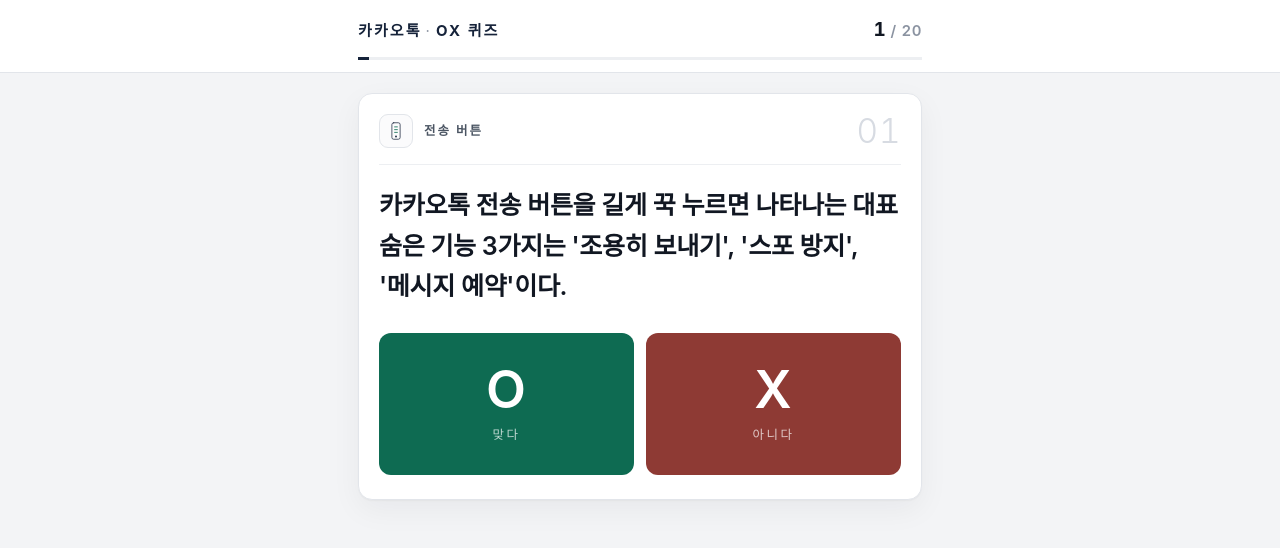
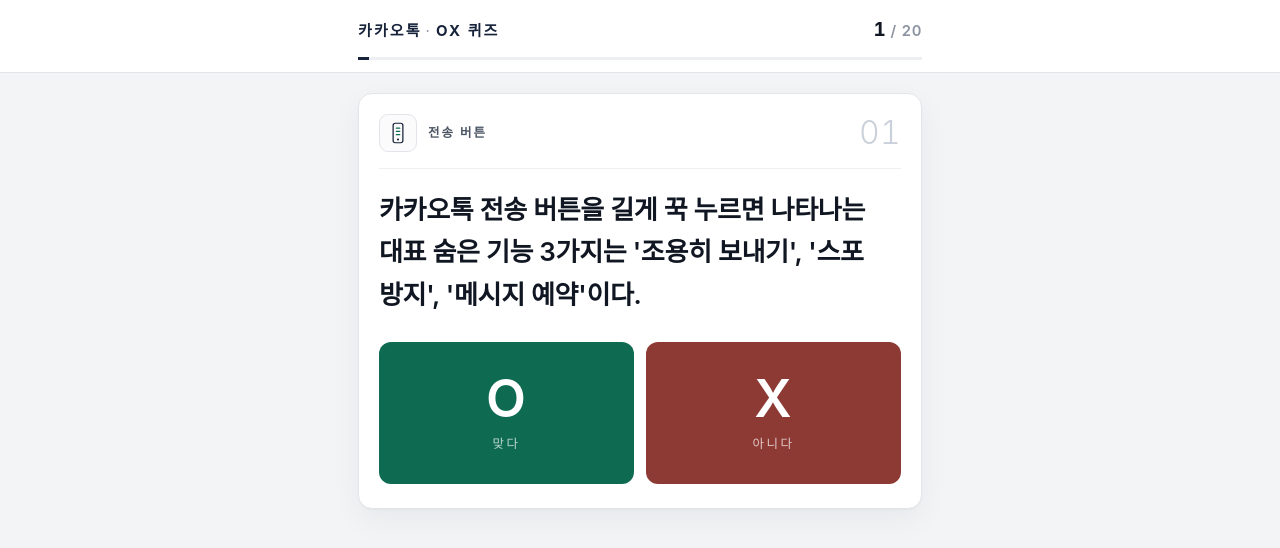
Before and after one commit to yigoo29-gif/kakaotalk-ox-quiz, a plain HTML site: page index.html in a window 1280 px wide. Drawn offline with Linux system fonts and the light colour scheme.

Commit message:
아이콘 획·번호 대비 상향, 질문 글자 크기 미세 조정

```diff
--- a/index.html
+++ b/index.html
@@ -66,16 +66,16 @@
   }
   @keyframes rise{from{opacity:0;transform:translateY(8px)}to{opacity:1;transform:none}}
   .card-head{display:flex;align-items:center;gap:11px}
-  .pict{width:34px;height:34px;flex:none;display:flex;align-items:center;justify-content:center;border:1px solid var(--line);border-radius:9px;background:#FBFBFC}
-  .pict svg{width:22px;height:22px;display:block}
+  .pict{width:38px;height:38px;flex:none;display:flex;align-items:center;justify-content:center;border:1px solid var(--line);border-radius:9px;background:#FBFBFC}
+  .pict svg{width:26px;height:26px;display:block}
   .tag{font-size:12.5px;font-weight:700;letter-spacing:.16em;color:var(--ink-2);flex:1 1 auto;min-width:0}
   .num{
-    font-size:34px;font-weight:300;color:#D7DBE2;letter-spacing:.01em;line-height:1;
+    font-size:32px;font-weight:300;color:#CBD1DA;letter-spacing:.01em;line-height:1;
     font-variant-numeric:tabular-nums;
   }
   .rule{height:1px;background:var(--line-soft);margin:16px 0 20px}
   .qtext{
-    margin:0 0 26px;font-size:clamp(20px,5.4vw,25px);font-weight:600;
+    margin:0 0 26px;font-size:clamp(21px,5.6vw,26px);font-weight:600;
     line-height:1.62;letter-spacing:-.012em;word-break:keep-all;
   }
   .choices{display:grid;grid-template-columns:1fr 1fr;gap:12px}
@@ -246,8 +246,8 @@
   "use strict";
 
   /* ── 선 아이콘 (48 격자, 획 1.6) ─────────────────────────── */
-  var S1 = 'stroke="#16233A" stroke-width="1.6" stroke-linecap="round" stroke-linejoin="round" fill="none"';
-  var S2 = 'stroke="#0E6B52" stroke-width="1.8" stroke-linecap="round" stroke-linejoin="round" fill="none"';
+  var S1 = 'stroke="#16233A" stroke-width="2.3" stroke-linecap="round" stroke-linejoin="round" fill="none"';
+  var S2 = 'stroke="#0E6B52" stroke-width="2.6" stroke-linecap="round" stroke-linejoin="round" fill="none"';
 
   function ic(inner){ return '<svg viewBox="0 0 48 48" aria-hidden="true">'+inner+'</svg>'; }
 
```
